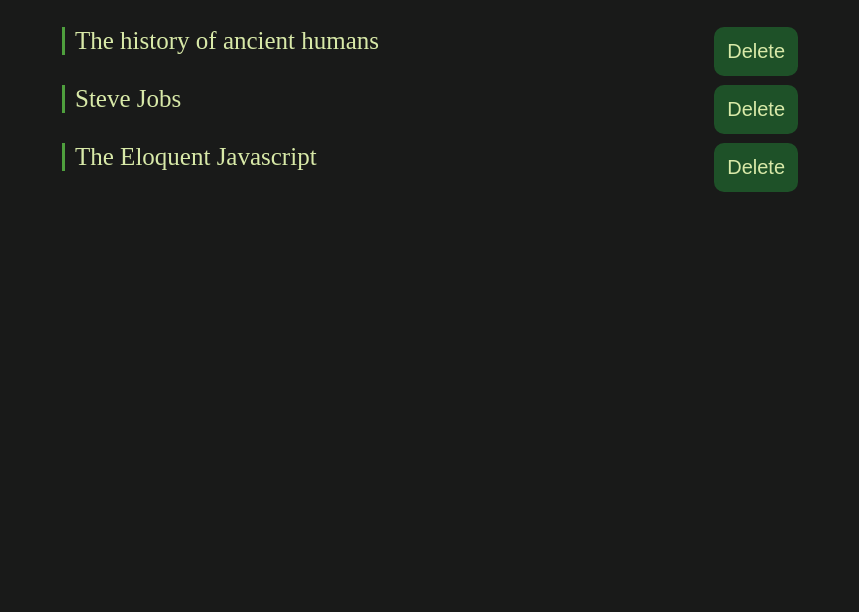
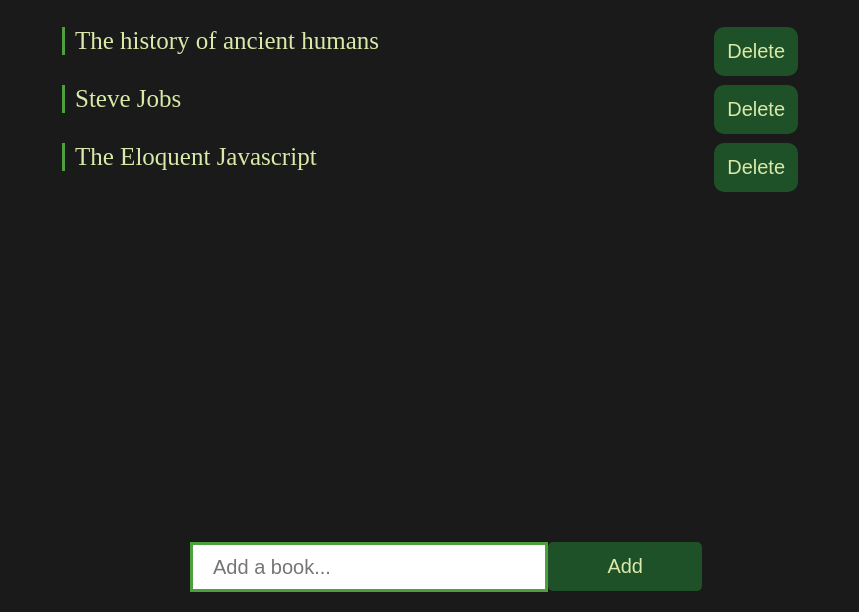
Before and after one commit to rkumayan/bookorama, a plain HTML site: page index.html in a window 1280 px wide. Shown: the part 188-800 px from the top of the page, without its empty margins (210-1069 px from the left). Drawn offline with Linux system fonts and the light colour scheme.

Commit message:
added 'add-book' button (HTML and CSS) only

```diff
--- a/index.html
+++ b/index.html
@@ -31,7 +31,10 @@
 
             </li>
         </ul>
-
+        <div class="intake">
+            <input type="text" id="add-book" placeholder="Add a book... " value="">
+            <button id="add-button" onclick="addHTML()">Add</button>
+        </div>
     </div>
     <script src="script.js"></script>
 
--- a/style.css
+++ b/style.css
@@ -48,7 +48,7 @@ body{
     padding:10px;
 }
 
-#delete{
+#delete,#add-button{
     float:right;
     background-color: #1E5128;
     font-size: 20px;
@@ -60,3 +60,23 @@ body{
 #delete{
     border-radius:10px;
 }
+
+#add-book{
+    width:70%;
+    border:3px solid #4E9F3D;
+    height:50px;
+    font-size:20px;
+    padding:10px;
+}
+#add-button{
+    width:30%;
+    padding-right:10px;
+    border-radius: 5px;
+}
+.intake{
+    padding-bottom:20px;
+    width:40%;
+    position:fixed;
+    left:400px;
+    bottom:0px;
+}
```
